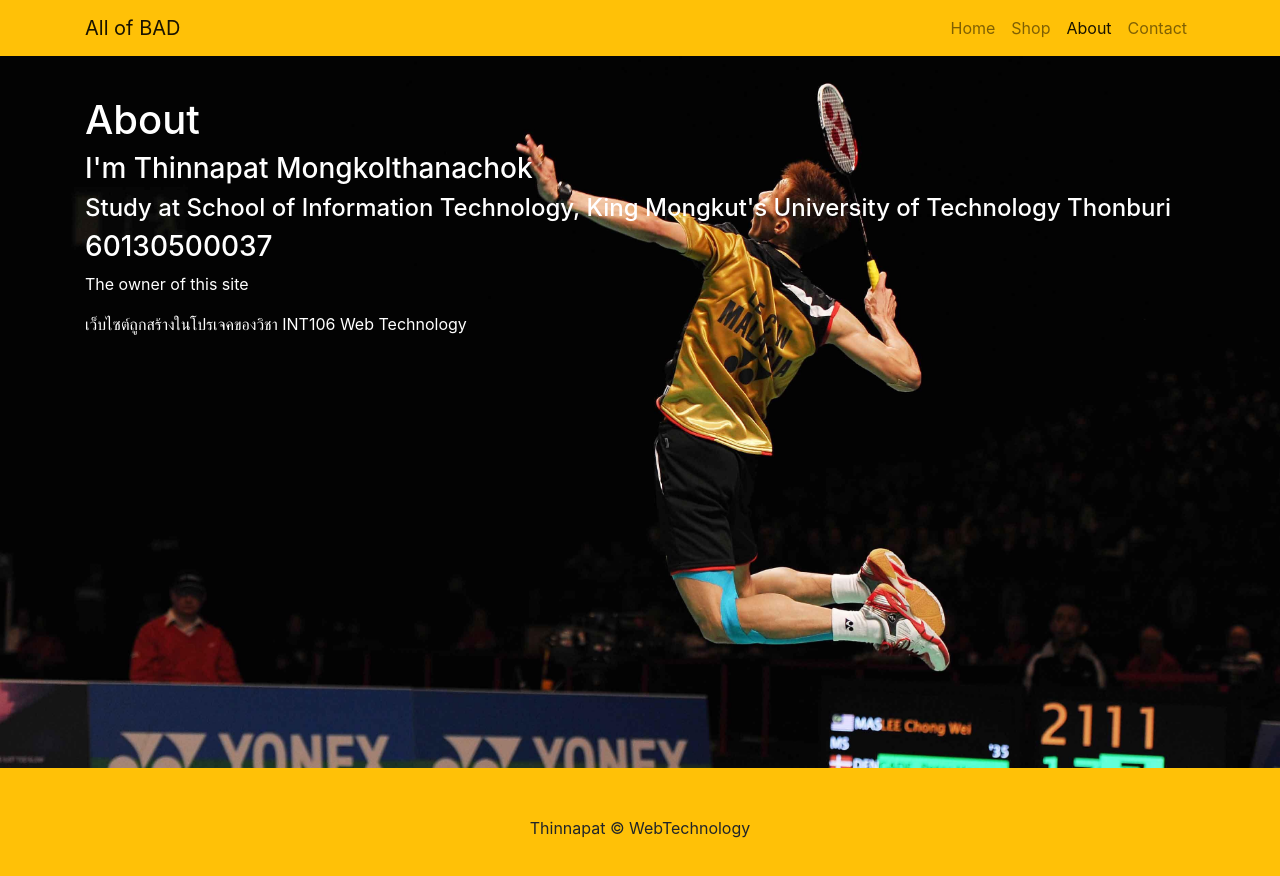
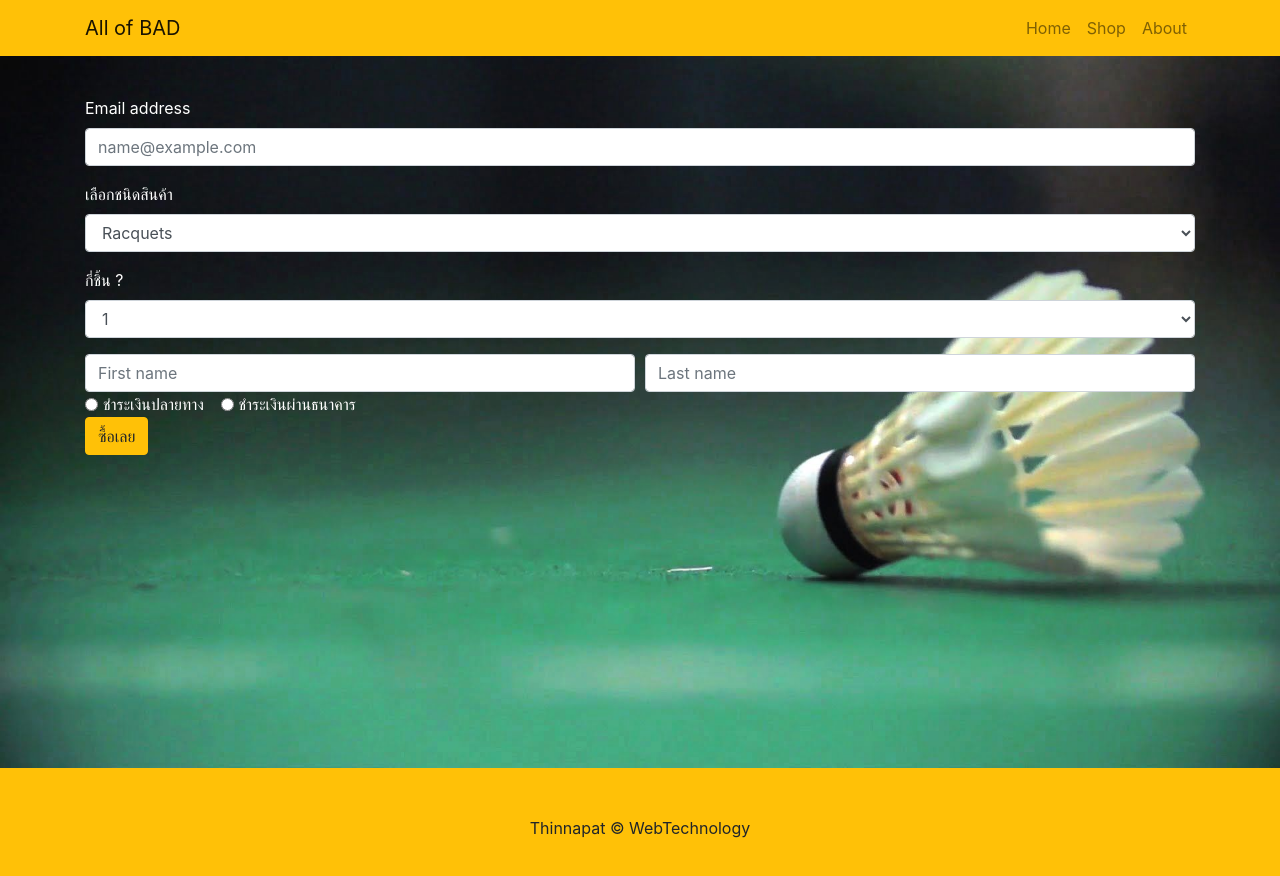
Before and after one commit to fame4458/Allofbad, a website: page pages/buy.html in a window 1280 px wide. Drawn offline with Linux system fonts and the light colour scheme; files whose address does not match are found by name.

Commit message:
[UPDATE] coding

```diff
--- a/pages/buy.html
+++ b/pages/buy.html
@@ -31,11 +31,8 @@
             <li class="nav-item">
               <a class="nav-link" href="./shop.html">Shop</a>
             </li>
-            <li class="nav-item active">
+            <li class="nav-item">
               <a class="nav-link" href="./about.html">About</a>
-            </li>
-            <li class="nav-item">
-              <a class="nav-link" href="#">Contact</a>
             </li>
           </ul>
         </div>
@@ -43,15 +40,58 @@
     </nav>
 
 
-    <div style="background-image: url('../img/bg-about.jpg'); background-size: cover;">
+    <div style="background-image: url('../img/BUY/bg-buy.jpg'); background-size: cover;">
       <section class="py-5 mt-5">
         <div class="container" style="height: 78vh;color: white;">
-          <h1>About</h1>
-          <h3>I'm Thinnapat Mongkolthanachok</h3>
-          <h4>Study at School of Information Technology, King Mongkut's University of Technology Thonburi</h4>
-          <h3>60130500037</h3>
-          <p>The owner of this site</p>
-          <p>เว็บไซต์ถูกสร้างในโปรเจคของวิชา INT106 Web Technology</p>
+            <form action="./confirm.html">
+                <div class="form-group">
+                  <label for="Email">Email address</label>
+                  <input type="email" class="form-control" id="exampleFormControlInput1" placeholder="name@example.com">
+                </div>
+                <div class="form-group">
+                  <label for="eCategory">เลือกชนิดสินค้า</label>
+                  <select class="form-control" id="exampleFormControlSelect1">
+                    <option>Racquets</option>
+                    <option>Shuttlecocks</option>
+                    <option>Shoes</option>
+                  </select>
+                </div>
+                <div class="form-group">
+                  <label for="Count">กี่ชิ้น ?</label>
+                  <select class="form-control" id="exampleFormControlSelect2">
+                    <option>1</option>
+                    <option>2</option>
+                    <option>3</option>
+                    <option>4</option>
+                    <option>5</option>
+                    <option>6</option>
+                    <option>7</option>
+                    <option>8</option>
+                    <option>9</option>
+                    <option>10</option>
+                  </select>
+                </div>
+                <div class="form-row">
+                    <div class="col">
+                      <input type="text" class="form-control" placeholder="First name">
+                    </div>
+                    <div class="col">
+                      <input type="text" class="form-control" placeholder="Last name">
+                    </div>
+                  </div>
+
+                <div class="form-check form-check-inline">
+                    <input class="form-check-input" type="radio" name="inlineRadioOptions" id="inlineRadio1" value="option1">
+                    <label class="form-check-label" for="inlineRadio1">ชำระเงินปลายทาง</label>
+                  </div>
+                  <div class="form-check form-check-inline">
+                    <input class="form-check-input" type="radio" name="inlineRadioOptions" id="inlineRadio2" value="option2">
+                    <label class="form-check-label" for="inlineRadio2">ชำระเงินผ่านธนาคาร</label>
+                  </div>
+                  <div>
+                    <button type="submit" class="btn btn-warning">ซื้อเลย</button>
+                  </div>
+              </form>
         </div>
       </section>
     </div>
```
Also changed, not shown: index.html (+0 -3 lines), pages/about.html (+0 -3 lines), pages/shop.2.html (+0 -3 lines), pages/shop.3.html (+0 -3 lines), pages/shop.html (+0 -3 lines).
